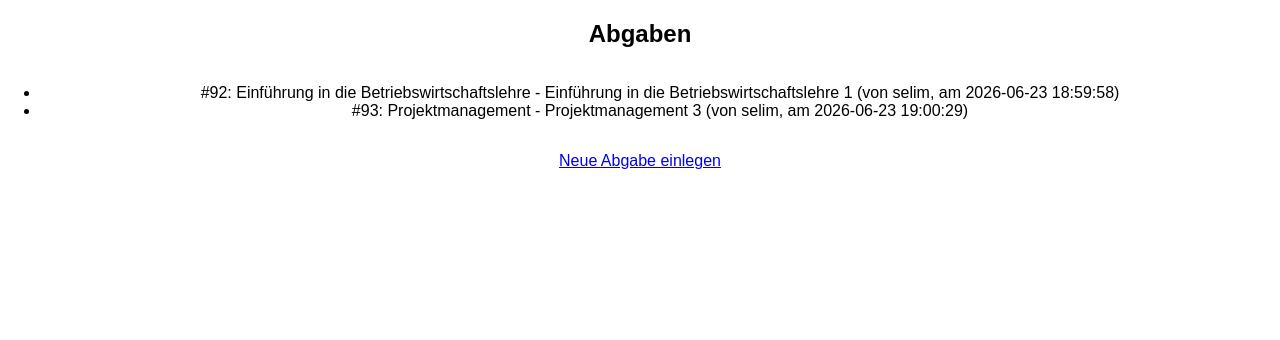
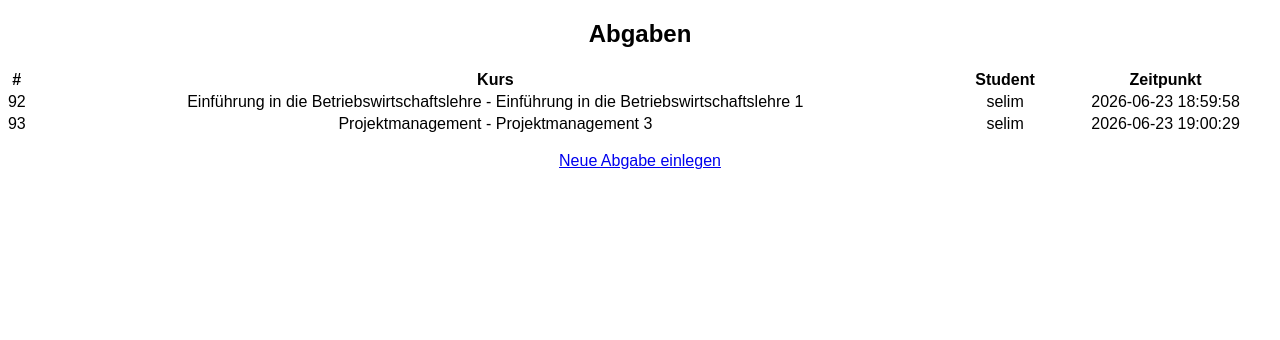
Before and after one commit to FynnKlette/Project-FSWD, a Flask app: page /abgaben in a window 1280 px wide. Shown: the part 84-424 px from the top of the page. Run offline with Flask 3, Linux system fonts and the light colour scheme; data comes from the database, SQL or seed files in the repository; some libraries are stand-ins or nearby versions.

Commit message:
abgabe-liste Tabelle und Button gebaut

```diff
--- a/templates/liste.html
+++ b/templates/liste.html
@@ -16,12 +16,26 @@
   {% endif %}
 {% endwith %}
 
-    <ul>
-      {% for abgabe in abgaben %}
-        <li>#{{ abgabe[0] }}: {{ abgabe[1] }} (von {{ abgabe[2] }}, am {{ abgabe[3] }})</li>
-      {% endfor %}
-    </ul>
+<table class="table table-striped table-hover">
+        <thead>
+            <tr>
+                <th>#</th>
+                <th>Kurs</th>
+                <th>Student</th>
+                <th>Zeitpunkt</th>
+            </tr>
+        </thead>
+        <tbody>
+            {% for abgabe in abgaben %}
+            <tr>
+                <td>{{ abgabe[0] }}</td>
+                <td>{{ abgabe[1] }}</td>
+                <td>{{ abgabe[2] }}</td>
+                <td>{{ abgabe[3] }}</td>
+            </tr>
+            {% endfor %}
+        </tbody>
+    </table>
 
-    <p><a href="{{ url_for('kursabgabe.abgabe_neu') }}">Neue Abgabe einlegen</a></p>
-
+<p><a href="{{ url_for('kursabgabe.abgabe_neu') }}" class="btn btn-primary">Neue Abgabe einlegen</a></p>
 {% endblock%}
```
